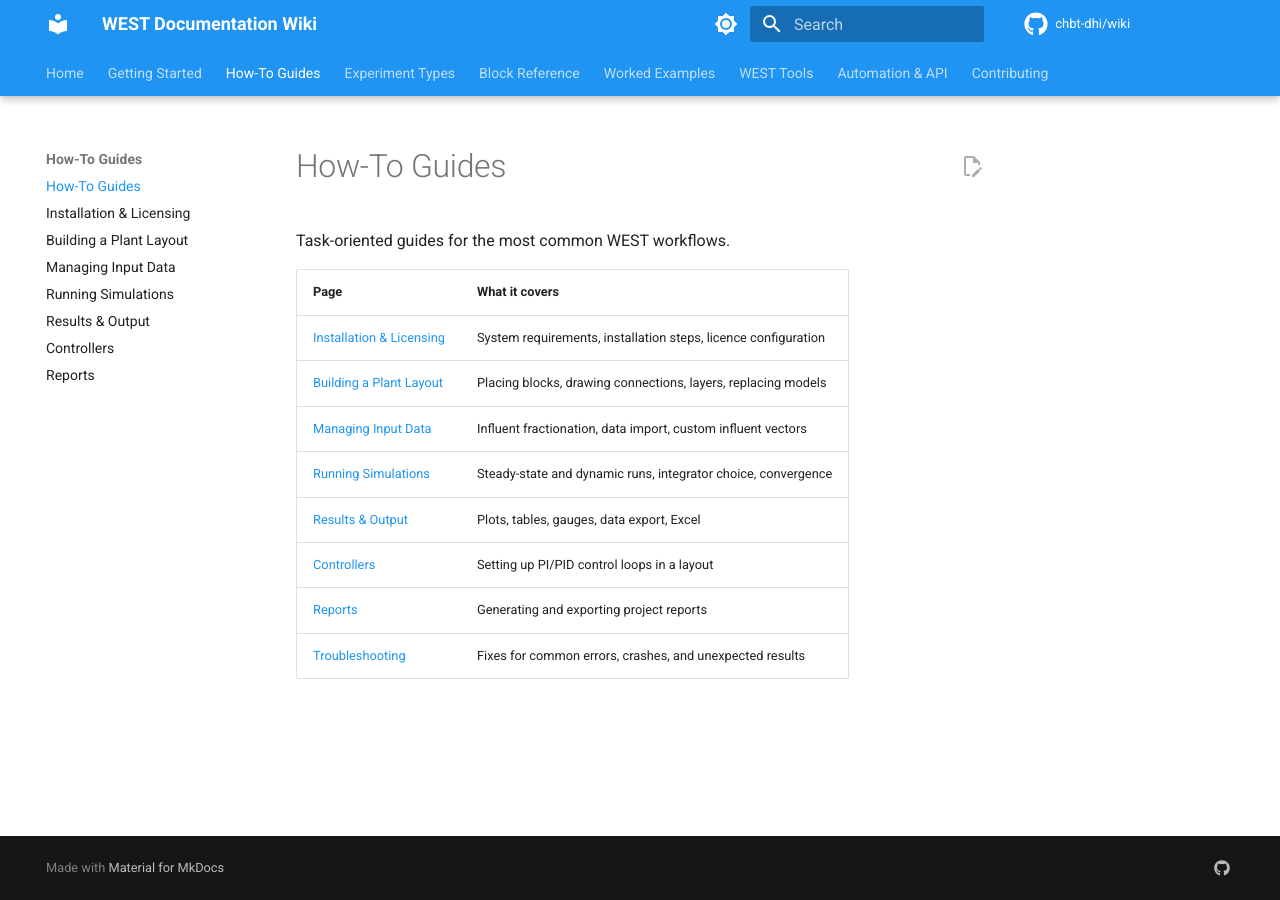
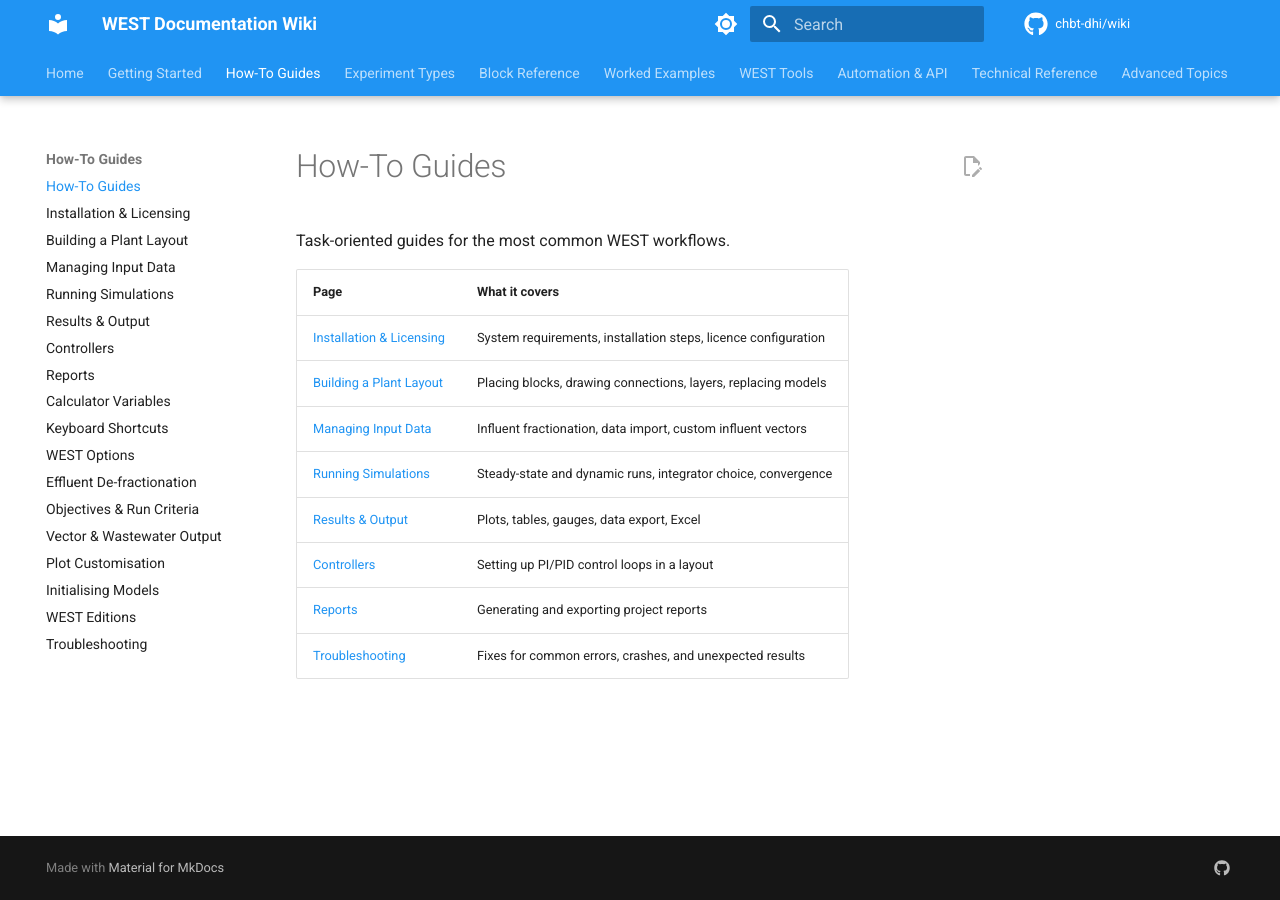
Before and after one commit to CHBT-DHI/Wiki, an MkDocs documentation site: the page built from docs/how-to/index.md, in a window 1280 px wide. Built offline with MkDocs 1.6.1 and Material for MkDocs 9.7.7, drawn with Linux system fonts in a browser that asks for light colours; comment, search, counter and statistics services are not loaded; some of the changed lines change nothing that is shown.

Commit message:
docs: add new pages and update mkdocs.yml navigation

```diff
--- a/mkdocs.yml
+++ b/mkdocs.yml
@@ -59,6 +59,7 @@
     - getting-started/index.md
     - Quick Start Tutorial: getting-started/quick-start.md
     - The WEST Interface: getting-started/interface-overview.md
+    - System Windows: getting-started/system-windows.md
     - Glossary: getting-started/glossary.md
     - FAQ: getting-started/faq.md
   - How-To Guides:
@@ -70,6 +71,16 @@
     - Results & Output: how-to/results-and-output.md
     - Controllers: how-to/controllers.md
     - Reports: how-to/reports.md
+    - Calculator Variables: how-to/calculator-variables.md
+    - Keyboard Shortcuts: how-to/keyboard-shortcuts.md
+    - WEST Options: how-to/west-options.md
+    - Effluent De-fractionation: how-to/effluent-defractionation.md
+    - Objectives & Run Criteria: how-to/objectives-run-criteria.md
+    - Vector & Wastewater Output: how-to/vector-output.md
+    - Plot Customisation: how-to/plot-customisation.md
+    - Initialising Models: how-to/initialising-models.md
+    - WEST Editions: how-to/west-product-editions.md
+    - Troubleshooting: how-to/troubleshooting.md
   - Experiment Types:
     - experiment-types/index.md
     - Sensitivity Analysis: experiment-types/sensitivity-analysis.md
@@ -88,6 +99,7 @@
     - Controllers & Timers: block-reference/controllers-timers.md
     - Sensors & Signal Treatment: block-reference/sensors-signal.md
     - Advanced Processes: block-reference/advanced-processes.md
+    - River & Receiving Water: block-reference/river-receiving-water.md
   - Worked Examples:
     - worked-examples/index.md
     - TwoASU MLE Layout: worked-examples/twoasu-mle.md
@@ -105,6 +117,35 @@
     - Getting Started with the API: automation-api/getting-started.md
     - Running Simulations Programmatically: automation-api/running-simulations.md
     - Batch Workflows: automation-api/batch-workflows.md
+  - Technical Reference:
+    - technical-reference/index.md
+    - Process Models: technical-reference/process-models.md
+    - Components and Processes: technical-reference/components-processes.md
+    - Influent Characterisation: technical-reference/influent-characterisation.md
+    - Process Units: technical-reference/process-units.md
+    - WEST Model Structure: technical-reference/west-model-structure.md
+  - Advanced Topics:
+    - advanced-topics/index.md
+    - Calibration: advanced-topics/calibration.md
+    - Scenario Management: advanced-topics/scenario-management.md
+    - Performance: advanced-topics/performance.md
+  - Developer Topics:
+    - developer-topics/index.md
+    - Custom Models: developer-topics/custom-models.md
+    - Extending WEST: developer-topics/extending-west.md
+  - Manuals:
+    - manuals/index.md
+    - Installation: manuals/installation.md
+    - Running Simulations: manuals/running-simulations.md
+    - Advanced Simulations: manuals/advanced-simulations.md
+    - Controllers: manuals/controllers.md
+    - Results and Output: manuals/results-output.md
+    - Worked Examples: manuals/worked-examples.md
+  - Starter Kit:
+    - starter-kit/index.md
+    - Quick Start: starter-kit/quick-start.md
+    - Glossary: starter-kit/glossary.md
+    - FAQ: starter-kit/faq.md
   - Contributing: contributing.md
 
 extra:
```
